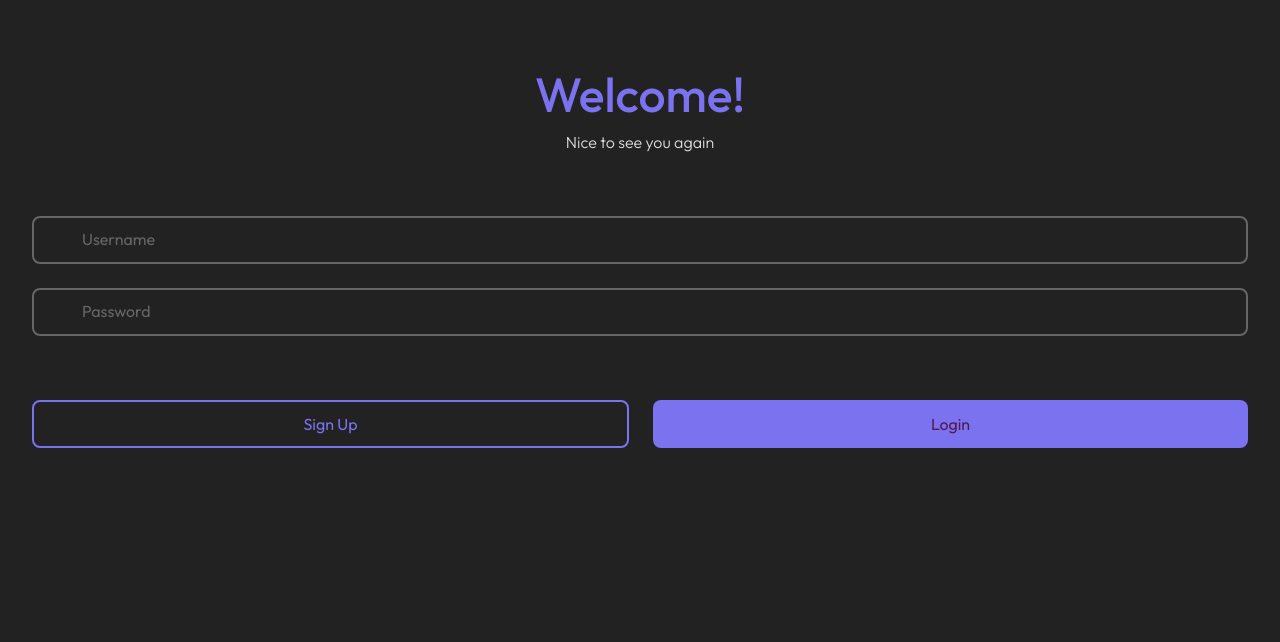
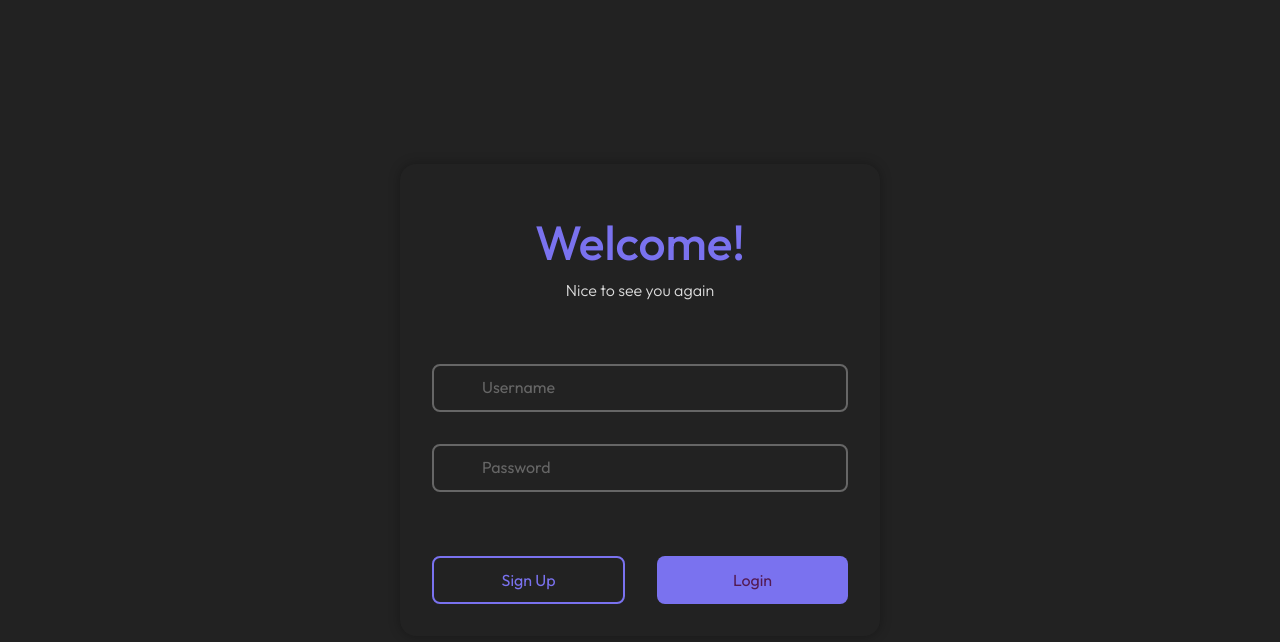
Before and after one commit to T-hash06/Todo-Frontend, a SvelteKit app: page /auth/login in a window 1280 px wide. Shown: the top 642 px of the page. Built offline with nearby package versions, Linux system fonts and the light colour scheme; some icons are missing.

Commit message:
[CREATE] Auth lauyout for desktop

```diff
--- a/src/global.css
+++ b/src/global.css
@@ -12,6 +12,7 @@
 	--disabled-color: #666;
 	--primary-color: #7a72ef;
 	--secondary-color: #531b53;
+	--shadow-color: #0000004d;
 }
 
 * {
@@ -31,3 +32,11 @@ body {
 .page-container {
 	height: 100%;
 }
+
+input:-webkit-autofill,
+input:-webkit-autofill:hover,
+input:-webkit-autofill:focus,
+input:-webkit-autofill:active {
+	transition: background-color 99999s ease-in-out 0s;
+	-webkit-text-fill-color: var(--text-color) !important;
+}
--- a/src/routes/auth/+layout.svelte
+++ b/src/routes/auth/+layout.svelte
@@ -3,6 +3,7 @@
 </script>
 
 <div id="auth-layout" class="page-container">
+	<div class="flex-wrapper">
 		<div class="titles-container">
 			<h1 class="title">{data.title}</h1>
 			<h2 class="sub-title">{data.sub}</h2>
@@ -11,17 +12,28 @@
 			<slot />
 		</div>
 	</div>
+</div>
 
 <style lang="scss">
 	$padding: 4rem;
 
 	#auth-layout {
+		display: flex;
+		justify-content: center;
+
+		overflow: auto;
+
+		.flex-wrapper {
 			padding: $padding;
 			display: grid;
 
 			grid-auto-rows: min-content;
 
+			width: 100%;
+			max-width: 480px;
+
 			gap: 8rem;
+		}
 
 		.titles-container {
 			justify-self: left;
@@ -34,7 +46,7 @@
 
 			gap: 1rem;
 
-			margin-top: 4rem;
+			margin-top: 2rem;
 			.title {
 				font-size: 6rem;
 				font-weight: 500;
@@ -70,7 +82,26 @@
 				justify-content: center;
 				align-items: center;
 
-				gap: 3rem;
+				gap: 4rem;
+			}
+		}
+	}
+
+	@media screen and (min-width: 580px) {
+		#auth-layout {
+			display: grid;
+			place-items: center;
+
+			.flex-wrapper {
+				height: min-content;
+				margin: 8rem 0;
+
+				min-width: 480px;
+
+				box-shadow: 0px 0px 1.5rem var(--shadow-color);
+				background-color: var(--background);
+
+				border-radius: 2rem;
 			}
 		}
 	}
--- a/src/routes/auth/login/+page.svelte
+++ b/src/routes/auth/login/+page.svelte
@@ -25,7 +25,7 @@
 		justify-content: center;
 		align-items: center;
 
-		.buttons-section {
+		.section.buttons-section {
 			flex-direction: row;
 		}
 	}
--- a/src/routes/auth/register/+page.svelte
+++ b/src/routes/auth/register/+page.svelte
@@ -26,7 +26,7 @@
 		justify-content: center;
 		align-items: center;
 
-		.buttons-section {
+		.section.buttons-section {
 			flex-direction: row;
 		}
 	}
```
Lines whose indentation alone changed are shown as unchanged.
